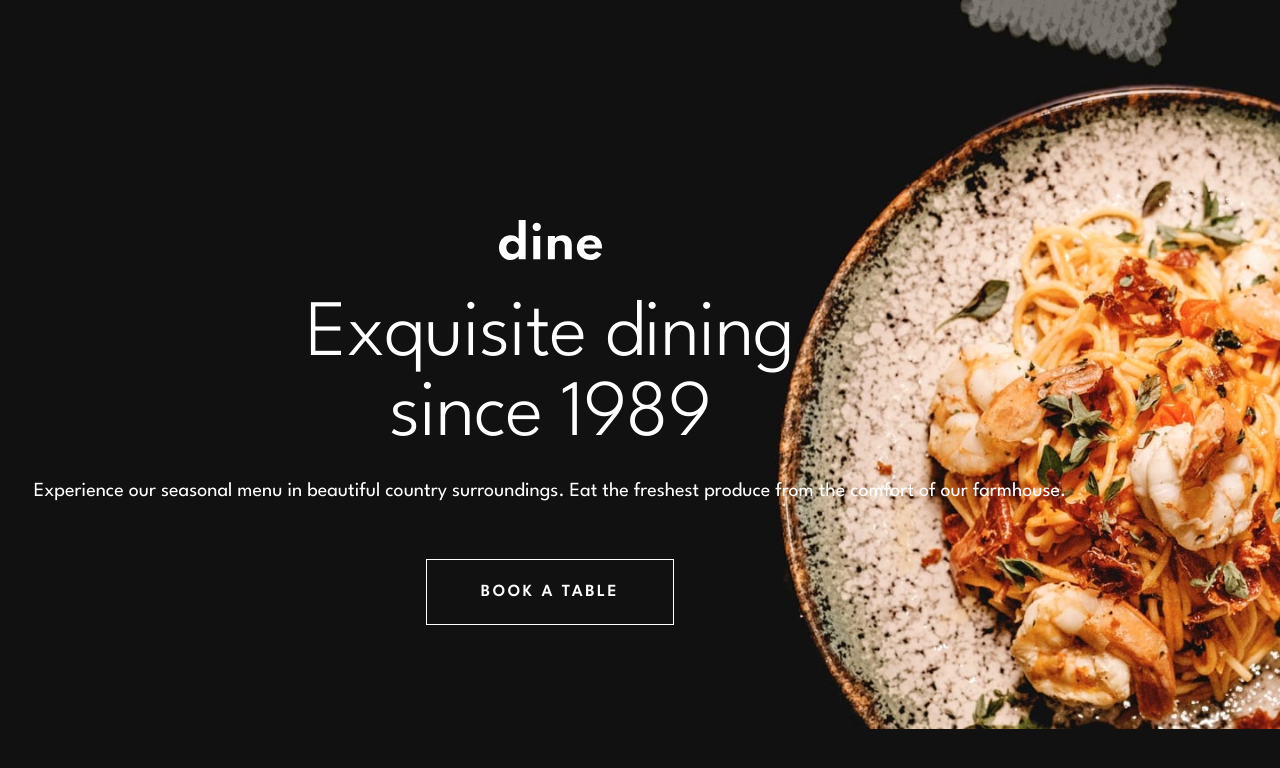
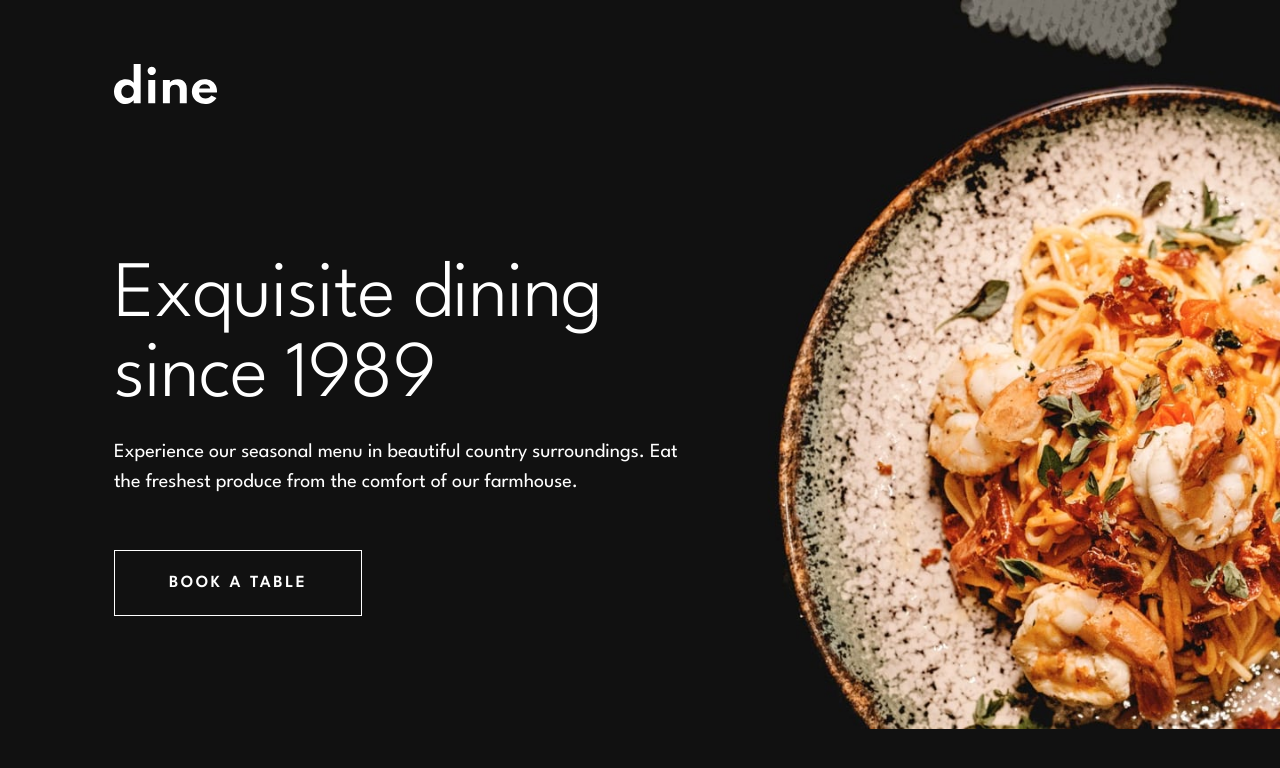
Before and after one commit to kaseyvee/dine, a Next.js app: page / in a window 1280 px wide. Shown: the top 768 px of the page. Built offline with nearby package versions, Linux system fonts and the light colour scheme.

Commit message:
git status

```diff
--- a/src/styles/components/_hero.scss
+++ b/src/styles/components/_hero.scss
@@ -1,6 +1,10 @@
 .hero {
   position: relative;
   color: white;
+
+  display: flex;
+  justify-content: center;
+  align-items: center;
 
   picture {
     width: 100%;
@@ -22,18 +26,39 @@
       display: flex;
       flex-direction: column;
       align-items: center;
+      text-align: center;
 
       h1 {
         margin-top: 2.25rem;
         margin-bottom: 1.25rem;
-        text-align: center;
       }
 
       p {
-        text-align: center;
         margin-bottom: 3.3125rem;
+        max-width: pixelToRem(573);
       }
     }
   }
 
+  @media (min-width: 768px) {
+    &_content {
+      top: 35%;
+    }
+  }
+
+  @media (min-width: 1100px) {
+    &_content {
+      align-items: start;
+      top: 4rem;
+
+      header {
+        text-align: left;
+        align-items: start;
+
+        h1 {
+          margin-top: 9.5625rem;
+        }
+      }
+    }
+  }
 }
```
Also changed, not shown: src/components/Footer.tsx (added).
